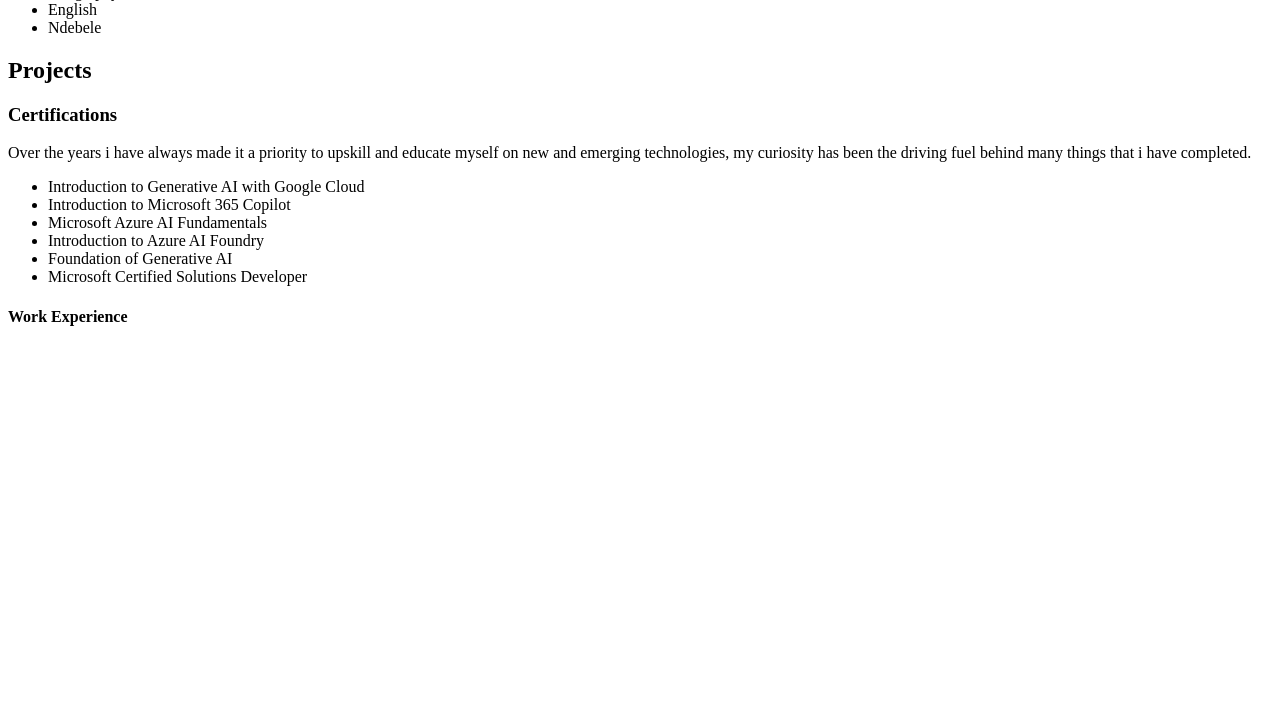
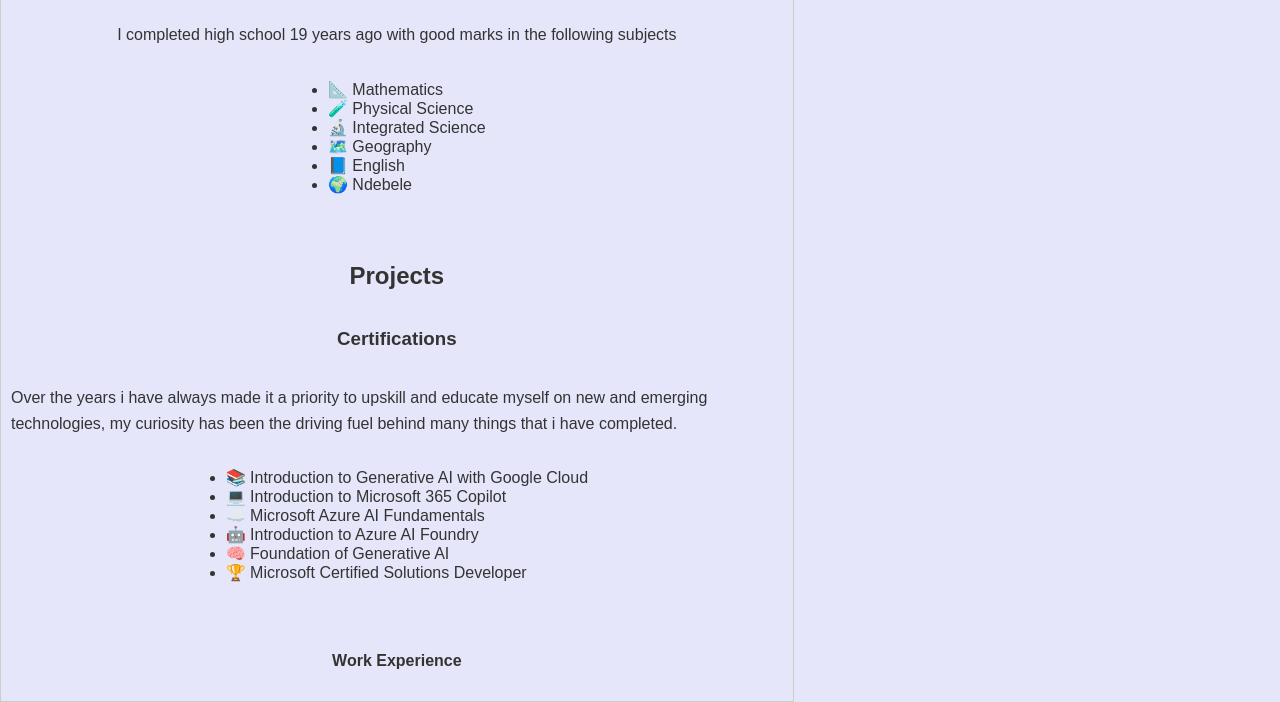
Before and after one commit to tmsebel/plpfirstcode, a plain HTML site: page firstpage.html in a window 1280 px wide. Shown: the part 219-921 px from the top of the page. Before the commit the page ends 800 px from the top, so only its background shows below. Drawn offline with Linux system fonts and the light colour scheme.

Commit message:
Enhance personal portfolio layout and content with improved styling and emoji representation

```diff
--- a/firstpage.html
+++ b/firstpage.html
@@ -1,34 +1,76 @@
 <!DOCTYPE html>
 <html lang="en">
-
+<style>
+    body {
+        display: flex;
+        justify-content: center;
+        align-items: center;
+        flex-direction: column;
+        max-width: 210mm; /* A4 page width */
+        margin: 0 auto;
+        border: 1px solid #ccc; /* Light gray border */
+        padding: 20px;
+        box-sizing: border-box;
+    }
+</style>
 <head>
     <meta charset="UTF-8">
     <meta name="viewport" content="width=device-width, initial-scale=1.0">
     <title>Tawana Msebele Personal Portfolio</title>
+    <style>
+        body {
+            margin: 0;
+            font-family: Arial, sans-serif;
+            background-color: #e6e6fa; /* Light purplish background */
+            color: #333;
+            padding: 10px;
+        }
+
+        h1, h2, h3, h4 {
+            text-align: center;
+        }
+
+        ul {
+            padding-left: 20px;
+        }
+
+        p {
+            line-height: 1.6;
+        }
+
+        /* Projects section hover effect */
+        h2 + h3:hover + p ul {
+            display: block;
+        }
+
+        h2 + h3 + p ul {
+            display: none;
+        }
+    </style>
 </head>
 <body>
-    <p>This is the official portfolio for Tawana Msebele</p>
+    <p>Hi there, I'm Tawana. I completed high school 19 years ago with good marks in subjects like Mathematics, Physical Science, and Geography. Over the years, I have pursued certifications such as Microsoft Azure AI Fundamentals and Microsoft Certified Solutions Developer to stay updated with emerging technologies. My curiosity drives me to continuously learn and grow.</p>
     <h1>Studies</h1>
     <p>I completed high school 19 years ago with good marks in the following subjects
         <ul>
-            <li>Mathematics</li>
-            <li>Physical Science</li>
-            <li>Intergrated Science</li>
-            <li>Geography</li>
-            <li>English</li>
-            <li>Ndebele</li>
+            <li>📐 Mathematics</li>
+            <li>🧪 Physical Science</li>
+            <li>🔬 Integrated Science</li>
+            <li>🗺️ Geography</li>
+            <li>📘 English</li>
+            <li>🌍 Ndebele</li>
         </ul>
     </p>
     <h2>Projects</h2>
     <h3>Certifications</h3>
     <p>Over the years i have always made it a priority to upskill and educate myself on new and emerging technologies, my curiosity has been the driving fuel behind many things that i have completed.
         <ul>
-            <li>Introduction to Generative AI with Google Cloud</li>
-            <li>Introduction to Microsoft 365 Copilot</li>
-            <li>Microsoft Azure AI Fundamentals</li>
-            <li>Introduction to Azure AI Foundry</li>
-            <li>Foundation of Generative AI</li>
-            <li>Microsoft Certified Solutions Developer</li>
+            <li>📚 Introduction to Generative AI with Google Cloud</li>
+            <li>💻 Introduction to Microsoft 365 Copilot</li>
+            <li>☁️ Microsoft Azure AI Fundamentals</li>
+            <li>🤖 Introduction to Azure AI Foundry</li>
+            <li>🧠 Foundation of Generative AI</li>
+            <li>🏆 Microsoft Certified Solutions Developer</li>
         </ul>
     </p>
     <h4>Work Experience</h4>
```
